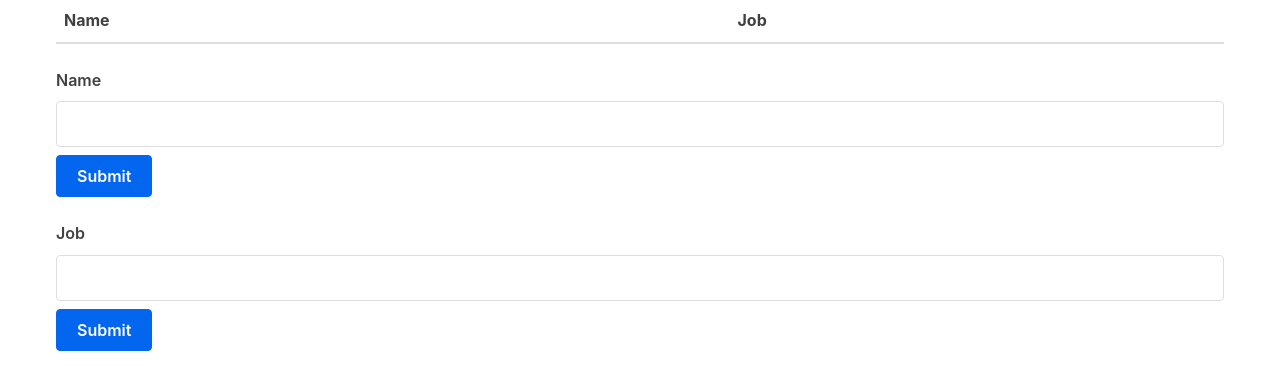
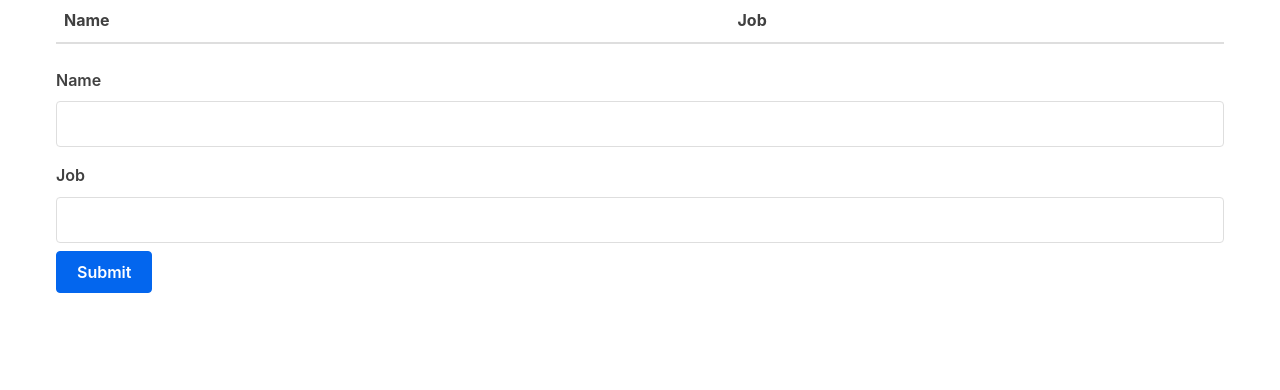
Before and after one commit to 1ncarnat10n/csc307react, a React (Create React App) app: page / in a window 1280 px wide. Shown: the top 390 px of the page. Built offline with nearby package versions, Linux system fonts and the light colour scheme.

Commit message:
Updated commit

```diff
--- a/src/Form.js
+++ b/src/Form.js
@@ -32,7 +32,6 @@ function Form(props) {
             id="name"
             value={person.name}
             onChange={handleChange} />
-          <input type="button" value="Submit" onClick={submitForm} />
           <label htmlFor="job">Job</label>
           <input
             type="text"
```
